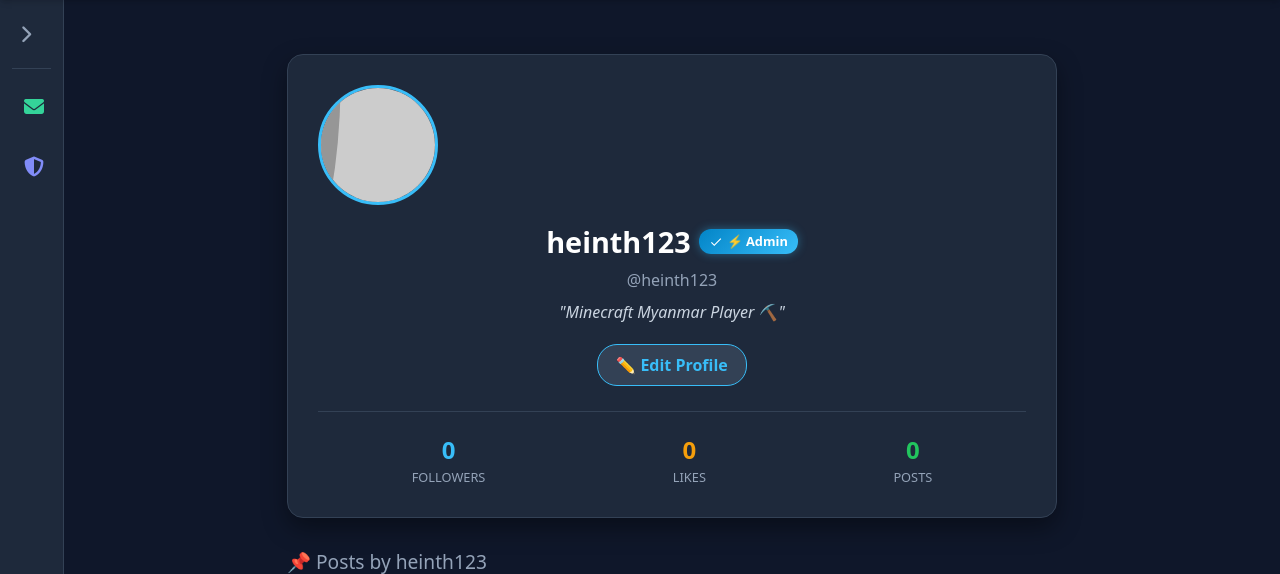
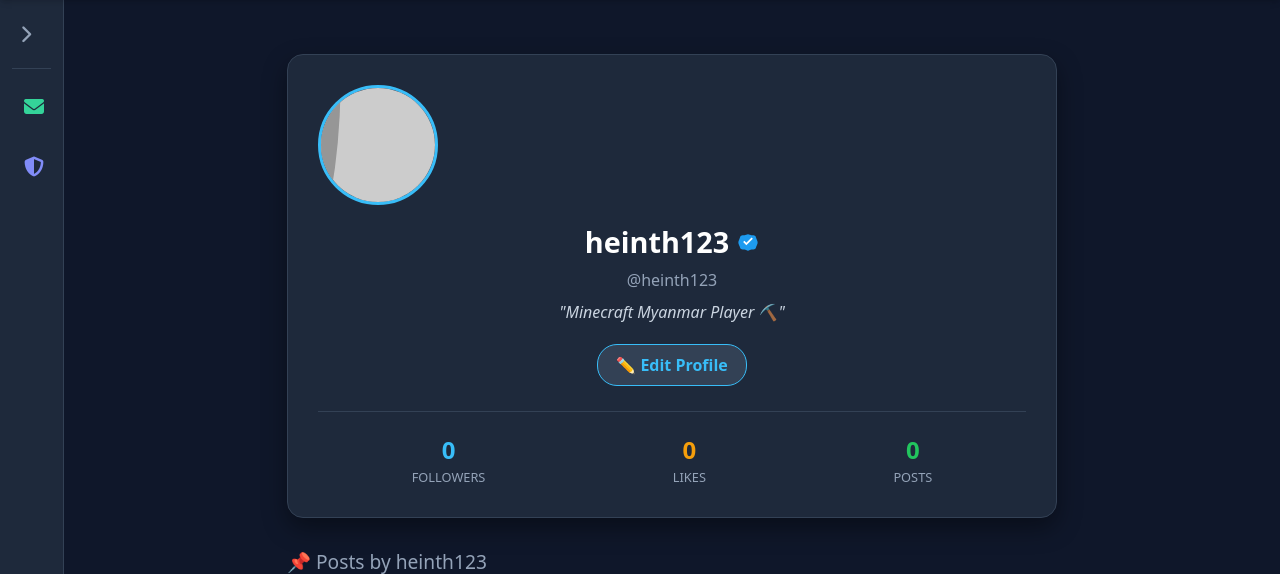
Before and after one commit to heinth123/minecraft-portal-, a Flask app: page /profile/heinth123 in a window 1280 px wide. Shown: the part 64-638 px from the top of the page. Run offline with Flask 3, Linux system fonts and the light colour scheme; a user stored in the database is signed in; data comes from the database, SQL or seed files in the repository; grey boxes labelled with a size stand in for pictures from a placeholder-image service; data that the repository does not hold is empty; some libraries are stand-ins or nearby versions.

Commit message:
Replace admin badge with verified checkmark badge

```diff
--- a/templates/profile.html
+++ b/templates/profile.html
@@ -18,13 +18,12 @@
             <h2 style="margin: 0; font-size: 1.8rem; font-weight: 700;">{{ user.nickname }}</h2>
 
             {% if user.is_admin %}
-                <span style="background: linear-gradient(135deg, #0284c7, #38bdf8); color: white; font-size: 0.8rem; padding: 3px 10px; border-radius: 12px; font-weight: bold; display: inline-flex; align-items: center; gap: 4px; box-shadow: 0 0 10px rgba(56, 189, 248, 0.4);">
-                    <svg width="14" height="14" viewBox="0 0 24 24" fill="#ffffff">
-                        <path d="M9 16.17L4.83 12l-1.42 1.41L9 19 21 7l-1.41-1.41z"/>
-                    </svg>
-                    ⚡ Admin
-                </span>
-            {% endif %}
+    <!-- Verified Blue Checkmark Badge -->
+    <svg width="22" height="22" viewBox="0 0 24 24" fill="none" xmlns="http://www.w3.org/2000/svg" style="vertical-align: middle;" title="Verified">
+        <path d="M22.5 12.5C22.5 13.9 21.8 15.1 21.3 16.3C20.8 17.5 20.6 19 19.6 19.7C18.6 20.4 17.2 20.1 15.9 20.3C14.6 20.5 13.4 21.5 12 21.5C10.6 21.5 9.4 20.5 8.1 20.3C6.8 20.1 5.4 20.4 4.4 19.7C3.4 19 3.2 17.5 2.7 16.3C2.2 15.1 1.5 13.9 1.5 12.5C1.5 11.1 2.2 9.9 2.7 8.7C3.2 7.5 3.4 6 4.4 5.3C5.4 4.6 6.8 4.9 8.1 4.7C9.4 4.5 10.6 3.5 12 3.5C13.4 3.5 14.6 4.5 15.9 4.7C17.2 4.9 18.6 4.6 19.6 5.3C20.6 6 20.8 7.5 21.3 8.7C21.8 9.9 22.5 11.1 22.5 12.5Z" fill="#1D9BF0"/>
+        <path d="M10.2 15.5L6.7 12L8.1 10.6L10.2 12.7L15.9 7L17.3 8.4L10.2 15.5Z" fill="white"/>
+    </svg>
+{% endif %}
         </div>
 
         <!-- Username & Bio -->
```
